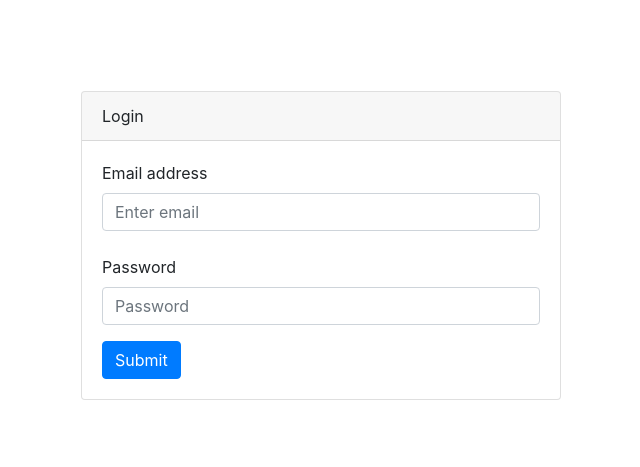
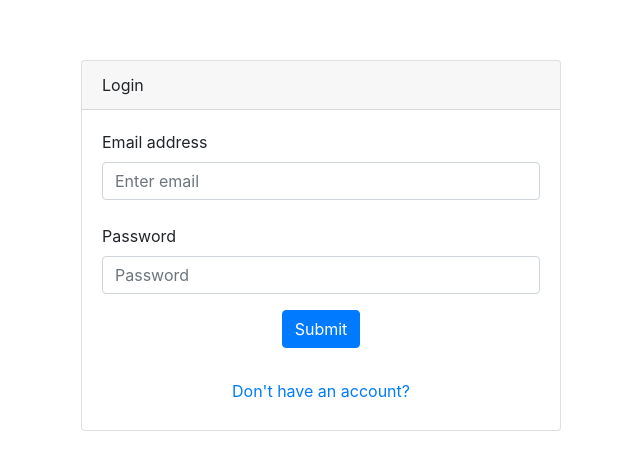
Before and after one commit to realim1/todo-log, a React (Create React App) app in the folder client/: page /login in a window 1280 px wide. Shown: the part 155-622 px from the top of the page, without its empty margins (319-959 px from the left). Built offline with nearby package versions, Linux system fonts and the light colour scheme.

Commit message:
Add links to signup/login to allow navigation between the forms. Center submit button.

```diff
--- a/client/src/components/login/login.component.jsx
+++ b/client/src/components/login/login.component.jsx
@@ -1,6 +1,6 @@
 import React from "react";
 import axios from "axios";
-import { Card, Form, Button } from "react-bootstrap";
+import { Card, Form, Button, Col, Row } from "react-bootstrap";
 import { useFormik } from "formik";
 import { useNavigate } from "react-router-dom";
 import "./login.style.scss";
@@ -89,10 +89,23 @@ const Login = () => {
 							{formik.errors.password}
 						</Form.Control.Feedback>
 					</Form.Group>
-					<Button variant='primary' type='submit'>
-						Submit
-					</Button>
+					<Row className='justify-content-center align-items-center'>
+						<Button variant='primary' type='submit'>
+							Submit
+						</Button>
+					</Row>
 				</Form>
+
+				<Col className='mt-4'>
+					<Row className='justify-content-center align-items-center'>
+						<Button
+							variant='link'
+							className='text-align-center'
+							onClick={() => navigate("/signup")}>
+							Don't have an account?
+						</Button>
+					</Row>
+				</Col>
 			</Card.Body>
 		</Card>
 	);
--- a/client/src/components/sign-up/sign-up.component.jsx
+++ b/client/src/components/sign-up/sign-up.component.jsx
@@ -1,5 +1,5 @@
 import React from "react";
-import { Card, Form, Button } from "react-bootstrap";
+import { Card, Form, Button, Col, Row } from "react-bootstrap";
 import axios from "axios";
 import { useFormik } from "formik";
 import { useNavigate } from "react-router-dom";
@@ -115,10 +115,23 @@ const SignUp = () => {
 						</Form.Control.Feedback>
 					</Form.Group>
 
-					<Button variant='primary' type='submit'>
-						Submit
-					</Button>
+					<Row className='justify-content-center align-items-center'>
+						<Button variant='primary' type='submit'>
+							Submit
+						</Button>
+					</Row>
 				</Form>
+
+				<Col className='mt-4'>
+					<Row className='justify-content-center align-items-center'>
+						<Button
+							variant='link'
+							className='text-align-center'
+							onClick={() => navigate("/login")}>
+							Already have an account?
+						</Button>
+					</Row>
+				</Col>
 			</Card.Body>
 		</Card>
 	);
```
